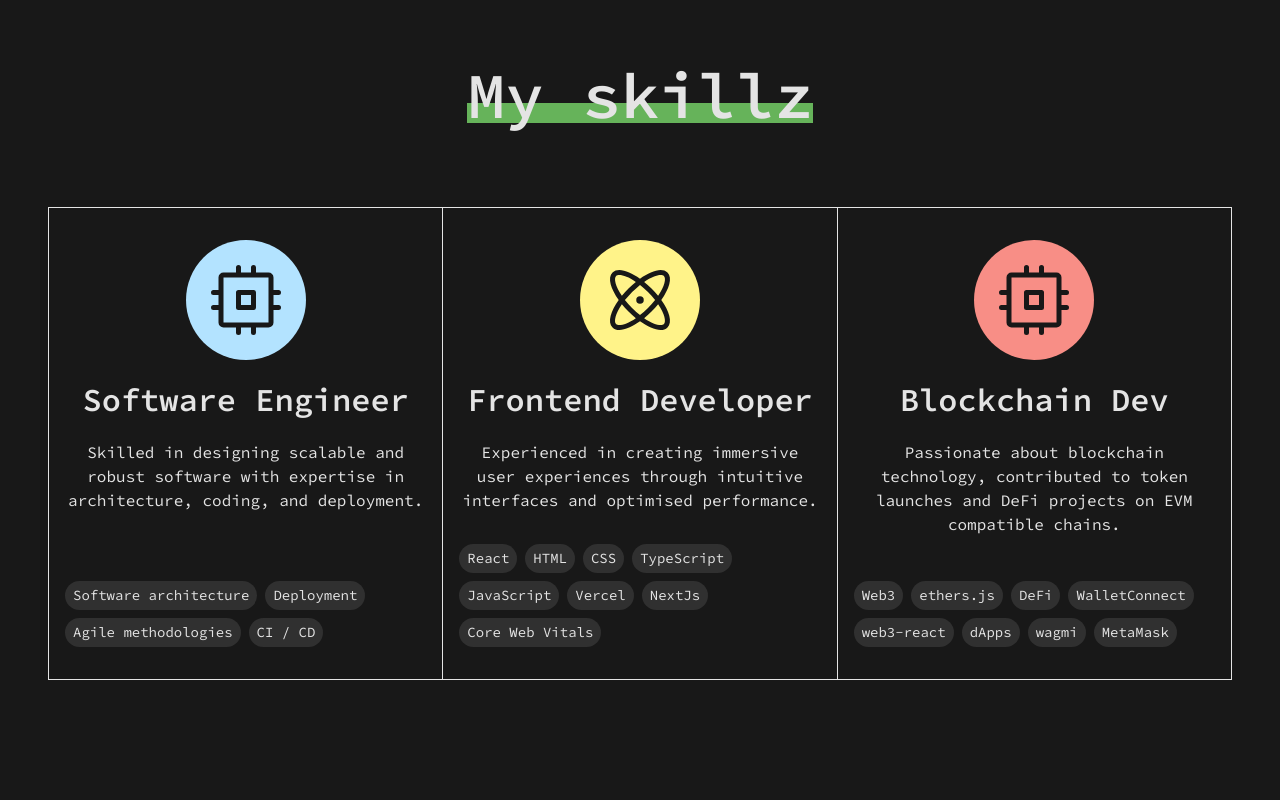
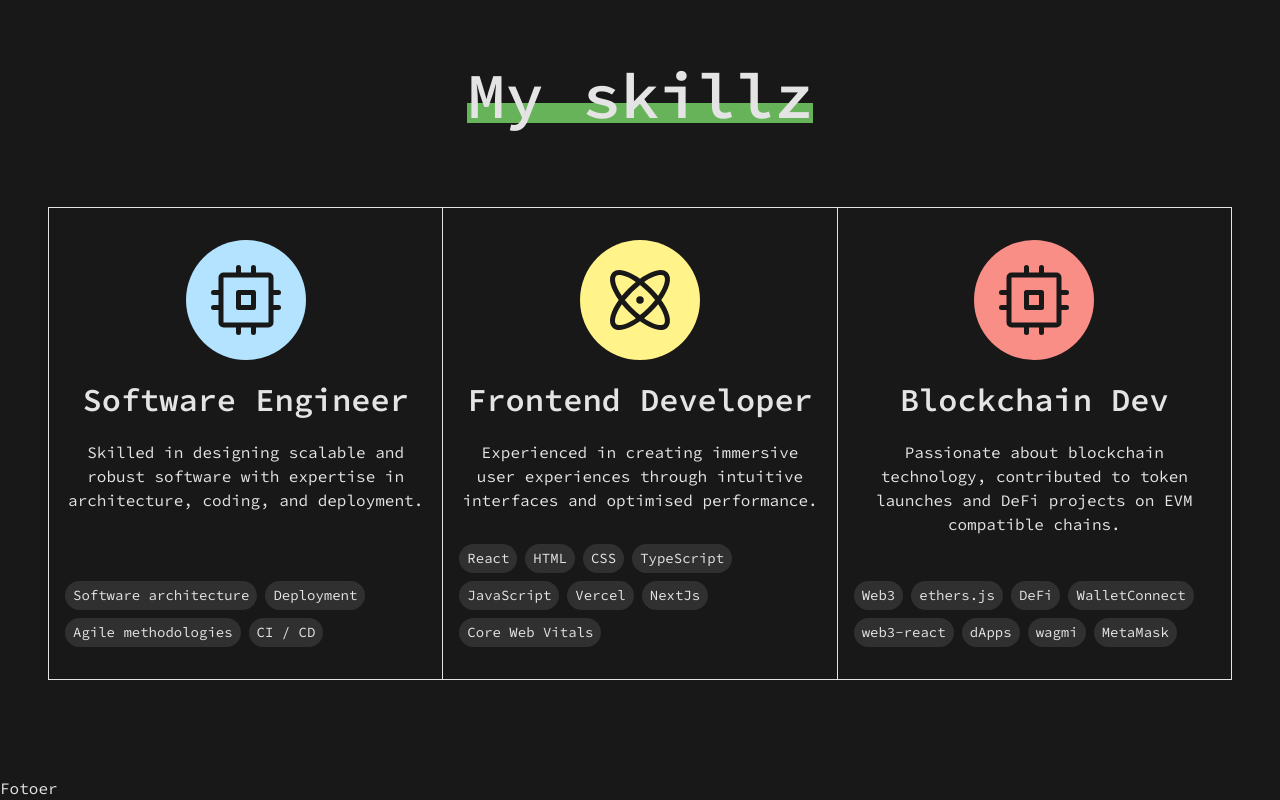
Before and after one commit to 0xforkitall/personal-website, a Next.js app: page / in a window 1280 px wide. Shown: the part 1565-2365 px from the top of the page. Before the commit the page ends 2341 px from the top, so only its background shows below. Built offline with nearby package versions, Linux system fonts and the light colour scheme.

Commit message:
Make page-layout reusable

```diff
--- /dev/null
+++ b/src/components/footer/footer.tsx
@@ -0,0 +1,17 @@
+import classNames from 'classnames';
+import React from 'react';
+
+export interface IFooterProps {
+    /**
+     * Custom class for the component.
+     */
+    className?: string;
+}
+
+export const Footer: React.FC<IFooterProps> = ({ className }) => {
+    return (
+        <div className={classNames('footer', className)}>
+            <p>Fotoer</p>
+        </div>
+    );
+};
--- /dev/null
+++ b/src/components/footer/index.ts
@@ -0,0 +1 @@
+export { Footer, type IFooterProps } from './footer';
--- /dev/null
+++ b/src/components/root-layout/root-layout.module.css
@@ -0,0 +1,4 @@
+.rootLayoutPage {
+  --forkitall-topbar-height: 64px;
+  margin-top: var(--forkitall-topbar-height);
+}
--- a/src/components/root-layout/root-layout.tsx
+++ b/src/components/root-layout/root-layout.tsx
@@ -1,5 +1,9 @@
+import { Footer } from '@components/footer';
+import { Topbar } from '@components/topbar';
+import { Layout } from '@shared';
 import '@shared/index.scss';
 import React, { type ReactNode } from 'react';
+import styles from './root-layout.module.css';
 
 export interface IRootLayoutProps {
     /**
@@ -11,7 +15,11 @@ export interface IRootLayoutProps {
 export const RootLayout: React.FC<IRootLayoutProps> = ({ children }) => {
     return (
         <html lang="en">
-            <body id="root">{children}</body>
+            <body id="root">
+                <Topbar />
+                <Layout className={styles.rootLayoutPage}>{children}</Layout>
+                <Footer />
+            </body>
         </html>
     );
 };
--- a/src/pages/landing-page/landing-page.module.css
+++ b/src/pages/landing-page/landing-page.module.css
@@ -1,11 +1,3 @@
-.landingPage {
-  --forkitall-topbar-height: 64px;
-}
-
-.landingPageContent {
-  margin-top: var(--forkitall-topbar-height);
-}
-
 .landingPageSection {
   padding-top: var(--forkitall-spacer-400);
   padding-bottom: var(--forkitall-spacer-600);
--- a/src/pages/landing-page/landing-page.tsx
+++ b/src/pages/landing-page/landing-page.tsx
@@ -1,5 +1,4 @@
-import { Topbar } from '@components/topbar';
-import { Container, Layout } from '@shared';
+import { Container } from '@shared';
 import styles from './landing-page.module.css';
 import { AboutSection } from './sections/about-section';
 import { HomeSection } from './sections/home-section';
@@ -13,13 +12,10 @@ export const metadata = {
 
 export const LandingPage = () => {
     return (
-        <Layout className={styles.landingPage} direction="column">
-            <Topbar />
-            <Container direction="column" className={styles.landingPageContent}>
-                <HomeSection />
-                <AboutSection className={styles.landingPageSection} />
-                <SkillsSection className={styles.landingPageSection} />
-            </Container>
-        </Layout>
+        <Container direction="column">
+            <HomeSection />
+            <AboutSection className={styles.landingPageSection} />
+            <SkillsSection className={styles.landingPageSection} />
+        </Container>
     );
 };
```
Also changed, not shown: src/components/footer/footer.module.css (added).
